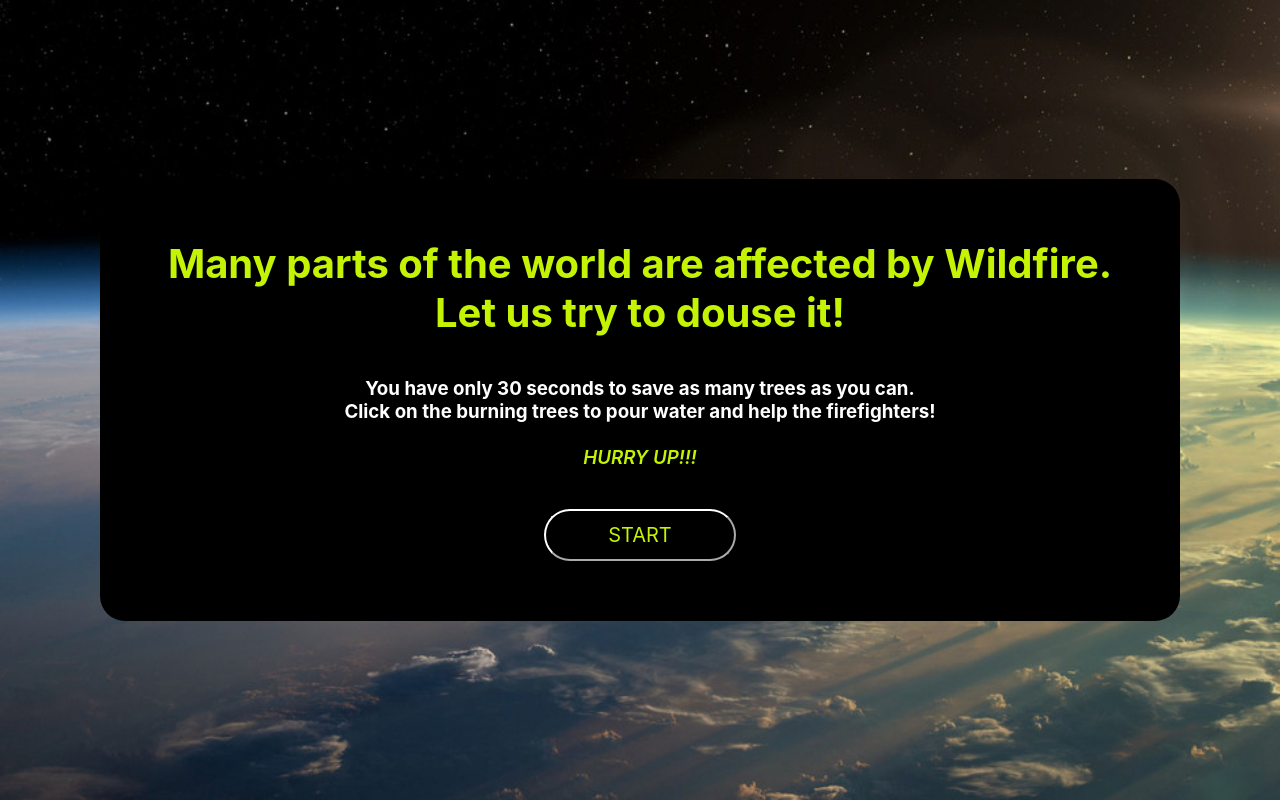
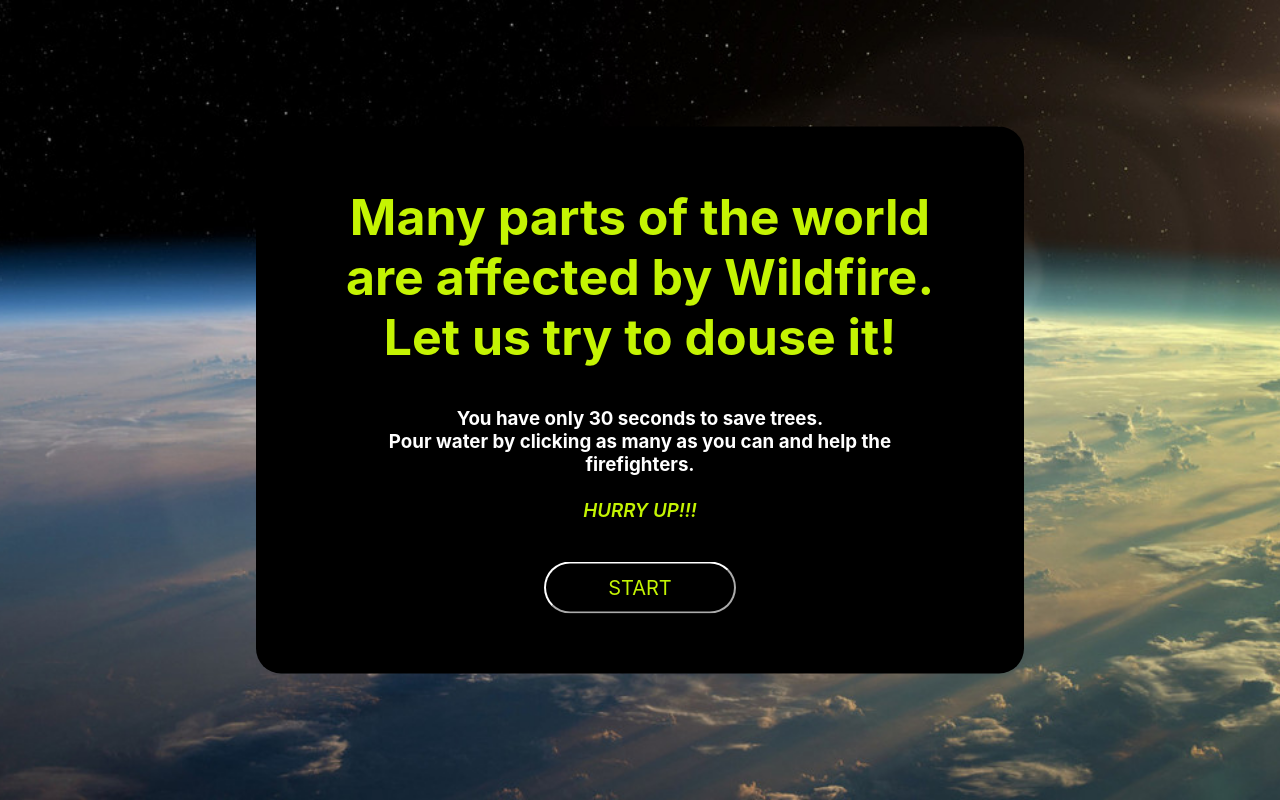
Before and after one commit to madbag/fight-the-fire, a plain HTML site: page index.html in a window 1280 px wide. Drawn offline with Linux system fonts and the light colour scheme; a web font is replaced by a local one.

Commit message:
css changes

```diff
--- a/index.html
+++ b/index.html
@@ -19,8 +19,8 @@
         </h1>
 
         <h3>
-          You have only 30 seconds to save as many trees as you can.<br />
-          Click on the burning trees to pour water and help the firefighters!<br /><br />
+          You have only 30 seconds to save trees.<br />
+          Pour water by clicking as many as you can and help the firefighters.<br /><br />
           <span>HURRY UP!!!</span>
         </h3>
 
--- a/styles/style.css
+++ b/styles/style.css
@@ -1,5 +1,5 @@
 @font-face {
-  font-family: Inter;
+  font-family: "Inter";
   font-style: normal;
   font-weight: 400;
   src: url(./Inter-VariableFont_slnt\wght.woff2);
@@ -23,21 +23,20 @@
 }
 
 .intro-screen {
-  position: absolute;
-  top: 50%;
-  left: 50%;
-  transform: translate(-50%, -50%);
-  padding: 20px;
+  position: relative;
+  max-width: 60%;
   background-color: black;
-  width: 1080px;
   text-align: center;
   display: flex;
   flex-direction: column;
   align-items: center;
   justify-content: center;
-  padding: 50px;
   border-radius: 25px;
-  min-width: 300px;
+}
+
+.intro-screen h1 {
+  color: #c4f403;
+  font-size: 50px;
 }
 
 /* Screen 2 */
@@ -51,6 +50,7 @@
   background-position: center;
   padding: 10px;
 }
+
 
 .game-screen {
   display: none;
@@ -66,17 +66,6 @@
   margin: 20px auto;
 }
 
-h1 {
-  color: #c4f403;
-  font-size: 50px;
-  background-color: black;
-  padding: 10px;
-  display: flex;
-  justify-content: center;
-  align-items: center;
-  flex-direction: row;
-  border-radius: 20px;
-}
 
 /* h2 {
   display: inline-block;
```
